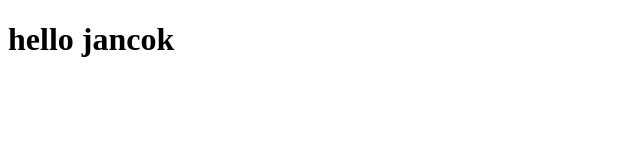
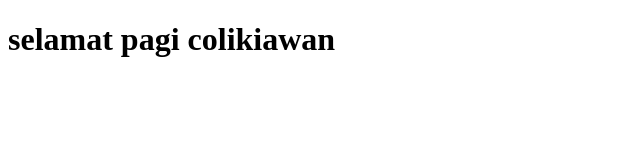
Before and after one commit to harmantony123/nodejskita, a website: page view/index.html in a window 1280 px wide. Shown: the whole page, without its empty margins (0-640 px from the left). Drawn offline with Linux system fonts and the light colour scheme.

Commit message:
menambah teks

```diff
--- a/view/index.html
+++ b/view/index.html
@@ -7,6 +7,6 @@
     <title>Document</title>
   </head>
   <body>
-    <h1>hello jancok</h1>
+    <h1>selamat pagi colikiawan</h1>
   </body>
 </html>
```
